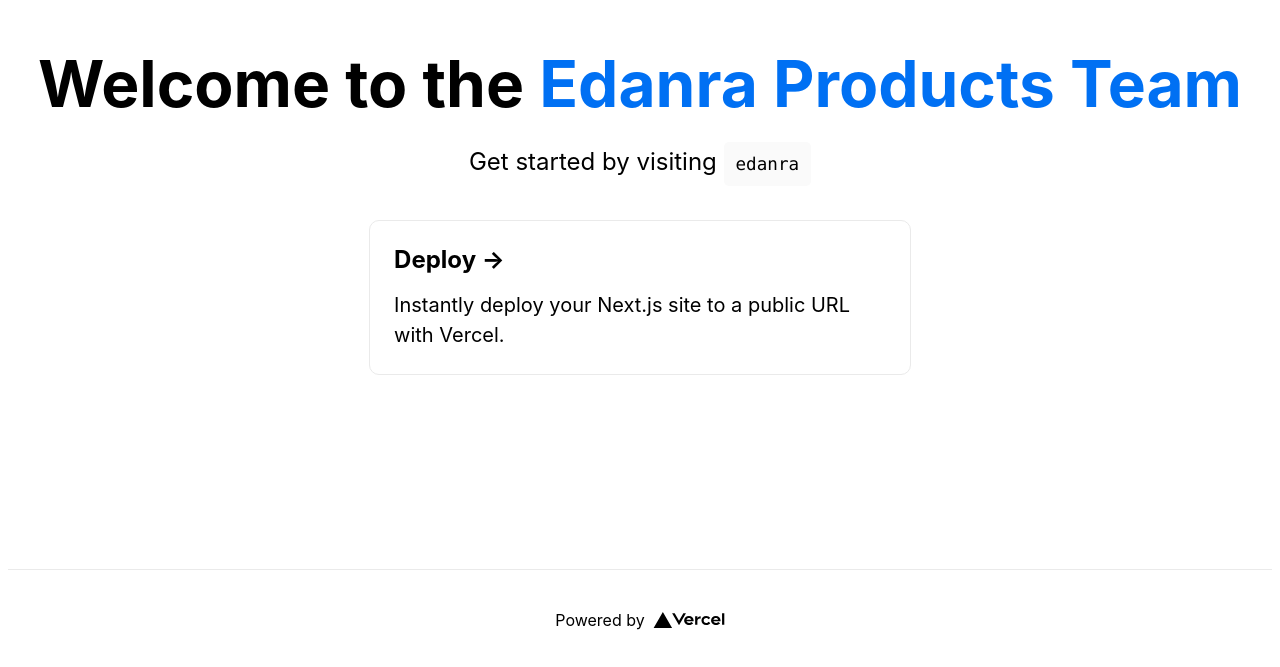
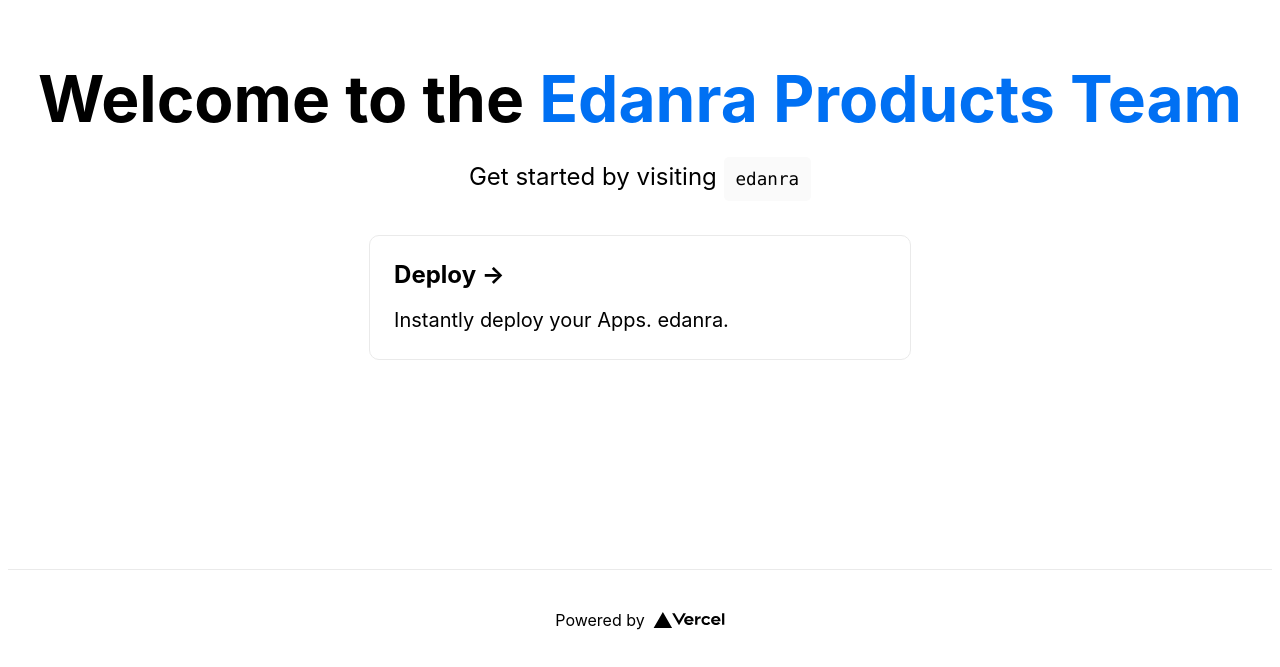
Before and after one commit to JayNatti/next-test, a Next.js app: page / in a window 1280 px wide. Shown: the part 131-798 px from the top of the page. Built offline with nearby package versions, Linux system fonts and the light colour scheme.

Commit message:
Update index.js

```diff
--- a/pages/index.js
+++ b/pages/index.js
@@ -26,7 +26,7 @@
           >
             <h2>Deploy &rarr;</h2>
             <p>
-              Instantly deploy your Next.js site to a public URL with Vercel.
+              Instantly deploy your Apps. edanra.
             </p>
           </a>
       </main>
```
